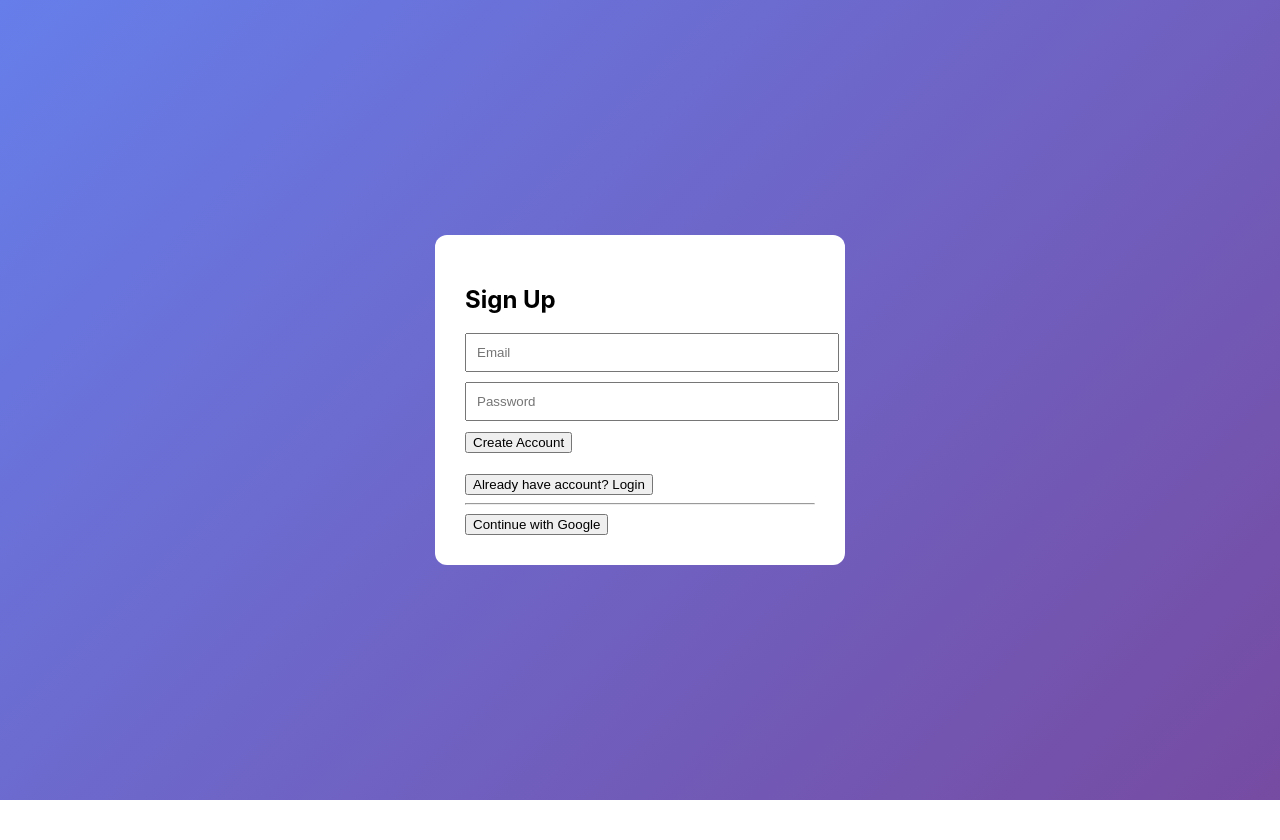
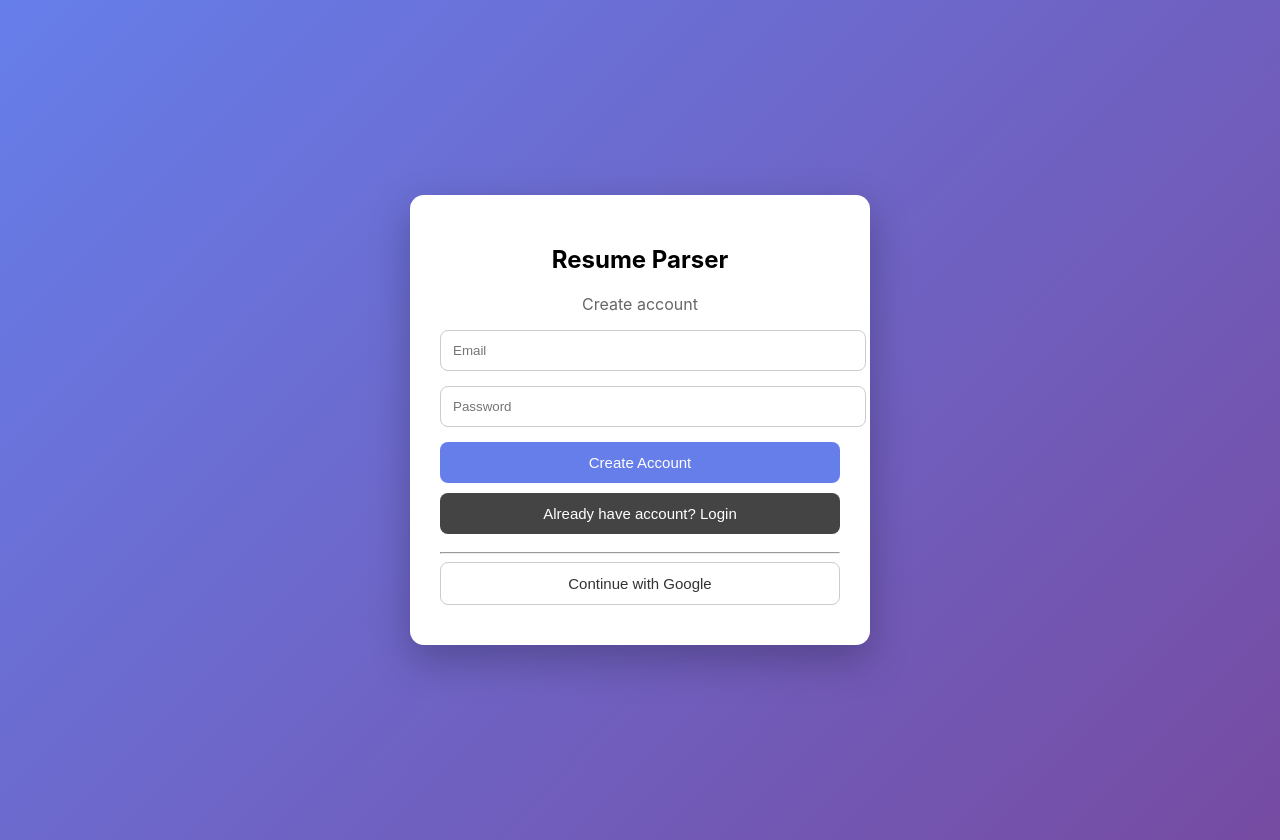
Before and after one commit to UzmaSaiyed/resume-parser-nlp, a React (Create React App) app in the folder frontend/: page / in a window 1280 px wide. Before the commit the page ends 800 px from the top, so only its background shows below. Built offline with nearby package versions, Linux system fonts and the light colour scheme; no server answers.

Commit message:
Final design changes

```diff
--- a/frontend/src/App.js
+++ b/frontend/src/App.js
@@ -15,7 +15,7 @@ function App() {
 
   // resume parser
   const [resume, setResume] = useState("");
-  const [resumeFile, setResumeFile] = useState(null);   // ⭐ NEW
+  const [resumeFile, setResumeFile] = useState(null);
   const [jobDesc, setJobDesc] = useState("");
   const [result, setResult] = useState(null);
 
@@ -31,19 +31,13 @@ function App() {
       }
     );
 
-    return () => {
-      authListener.subscription.unsubscribe();
-    };
+    return () => authListener.subscription.unsubscribe();
   }, []);
 
   // ---------------- SIGN UP ----------------
   const handleSignup = async () => {
     const { error } = await supabase.auth.signUp({ email, password });
-
-    if (error) {
-      alert(error.message);
-      return;
-    }
+    if (error) return alert(error.message);
 
     alert("Signup successful! Please login.");
     setIsSignup(false);
@@ -51,18 +45,13 @@ function App() {
 
   // ---------------- LOGIN ----------------
   const handleLogin = async () => {
-    const { error } = await supabase.auth.signInWithPassword({
-      email,
-      password,
-    });
+    const { error } = await supabase.auth.signInWithPassword({ email, password });
     if (error) alert(error.message);
   };
 
   // ---------------- GOOGLE LOGIN ----------------
   const handleGoogleLogin = async () => {
-    const { error } = await supabase.auth.signInWithOAuth({
-      provider: "google",
-    });
+    const { error } = await supabase.auth.signInWithOAuth({ provider: "google" });
     if (error) alert(error.message);
   };
 
@@ -75,10 +64,8 @@ function App() {
   // ---------------- RESUME PARSER ----------------
   const handleSubmit = async () => {
     try {
-
       let response;
 
-      // ⭐ IF FILE SELECTED → SEND FILE
       if (resumeFile) {
         const formData = new FormData();
         formData.append("resume_file", resumeFile);
@@ -86,15 +73,9 @@ function App() {
 
         response = await fetch(
           "https://resume-parser-backend-t1g0.onrender.com/parse",
-          {
-            method: "POST",
-            body: formData,
-          }
+          { method: "POST", body: formData }
         );
-      }
-
-      // ⭐ ELSE SEND TEXT
-      else {
+      } else {
         response = await fetch(
           "https://resume-parser-backend-t1g0.onrender.com/parse",
           {
@@ -117,29 +98,60 @@ function App() {
     }
   };
 
+  // ⭐ COMMON PAGE STYLE
+  const pageStyle = {
+    minHeight: "100vh",
+    background: "linear-gradient(135deg,#667eea,#764ba2)",
+    display: "flex",
+    justifyContent: "center",
+    alignItems: "center",
+    padding: "20px"
+  };
+
+  const cardStyle = {
+    background: "#fff",
+    width: "100%",
+    maxWidth: "800px",
+    padding: "30px",
+    borderRadius: "14px",
+    boxShadow: "0 15px 40px rgba(0,0,0,0.25)"
+  };
+
+  const inputStyle = {
+    width: "100%",
+    padding: "12px",
+    marginBottom: "15px",
+    borderRadius: "8px",
+    border: "1px solid #ccc"
+  };
+
+  const buttonStyle = {
+    width: "100%",
+    padding: "12px",
+    background: "#667eea",
+    color: "white",
+    border: "none",
+    borderRadius: "8px",
+    fontSize: "15px",
+    cursor: "pointer",
+    marginBottom: "10px"
+  };
+
   // ---------------- AUTH UI ----------------
   if (!session) {
     return (
-      <div style={{
-        minHeight: "100vh",
-        background: "linear-gradient(135deg, #667eea, #764ba2)",
-        display: "flex",
-        justifyContent: "center",
-        alignItems: "center"
-      }}>
-        <div style={{
-          background: "white",
-          padding: "30px",
-          borderRadius: "12px",
-          width: "350px"
-        }}>
-          <h2>{isSignup ? "Sign Up" : "Login"}</h2>
+      <div style={pageStyle}>
+        <div style={{...cardStyle, maxWidth:"400px"}}>
+          <h2 style={{textAlign:"center"}}>Resume Parser</h2>
+          <p style={{textAlign:"center", color:"#666"}}>
+            {isSignup ? "Create account" : "Login to continue"}
+          </p>
 
           <input
             placeholder="Email"
             value={email}
             onChange={(e)=>setEmail(e.target.value)}
-            style={{width:"100%", padding:"10px", marginBottom:"10px"}}
+            style={inputStyle}
           />
 
           <input
@@ -147,24 +159,28 @@ function App() {
             placeholder="Password"
             value={password}
             onChange={(e)=>setPassword(e.target.value)}
-            style={{width:"100%", padding:"10px", marginBottom:"10px"}}
+            style={inputStyle}
           />
 
-          {isSignup ?
-            <button onClick={handleSignup}>Create Account</button>
-            :
-            <button onClick={handleLogin}>Login</button>
+          {isSignup
+            ? <button style={buttonStyle} onClick={handleSignup}>Create Account</button>
+            : <button style={buttonStyle} onClick={handleLogin}>Login</button>
           }
 
-          <br/><br/>
-
-          <button onClick={()=>setIsSignup(!isSignup)}>
-            {isSignup ? "Already have account? Login" : "New user? Sign Up"}
+          <button
+            style={{...buttonStyle, background:"#444"}}
+            onClick={()=>setIsSignup(!isSignup)}
+          >
+            {isSignup ? "Already have account? Login"
+                      : "New user? Sign Up"}
           </button>
 
           <hr/>
 
-          <button onClick={handleGoogleLogin}>
+          <button
+            style={{...buttonStyle, background:"#fff", color:"#333", border:"1px solid #ccc"}}
+            onClick={handleGoogleLogin}
+          >
             Continue with Google
           </button>
         </div>
@@ -174,51 +190,60 @@ function App() {
 
   // ---------------- MAIN APP ----------------
   return (
-    <div style={{padding:"30px"}}>
+    <div style={pageStyle}>
+      <div style={cardStyle}>
         <h2>Resume Parser</h2>
-      <p>Logged in as {session.user.email}</p>
-      <button onClick={handleLogout}>Logout</button>
+        <p style={{color:"#555"}}>
+          Logged in as <b>{session.user.email}</b>
+        </p>
+        <button style={{...buttonStyle, background:"#e53e3e", width:"120px"}}
+          onClick={handleLogout}>
+          Logout
+        </button>
 
         <hr/>
 
-      {/* TEXT OPTION */}
-      <h3>Paste Resume Text</h3>
+        <h3>📄 Paste Resume Text</h3>
         <textarea
           rows="5"
           value={resume}
           onChange={(e)=>setResume(e.target.value)}
-        style={{width:"100%", marginBottom:"10px"}}
+          style={inputStyle}
         />
 
-      {/* FILE OPTION */}
         <h3>OR Upload Resume PDF</h3>
         <input
           type="file"
           accept=".pdf"
           onChange={(e)=>setResumeFile(e.target.files[0])}
+          style={{marginBottom:"20px"}}
         />
 
-      <hr/>
-
-      <h3>Job Description</h3>
+        <h3>🧾 Job Description</h3>
         <textarea
           rows="4"
           value={jobDesc}
           onChange={(e)=>setJobDesc(e.target.value)}
-        style={{width:"100%"}}
+          style={inputStyle}
         />
 
-      <br/><br/>
-
-      <button onClick={handleSubmit}>Parse Resume</button>
+        <button style={buttonStyle} onClick={handleSubmit}>
+          🔍 Parse Resume
+        </button>
 
         {result && (
-        <div style={{marginTop:"20px"}}>
+          <div style={{
+            marginTop:"25px",
+            padding:"15px",
+            background:"#f7fafc",
+            borderRadius:"10px"
+          }}>
             <h3>Result</h3>
-          <p>Skills: {result.skills_found.join(", ")}</p>
-          <p>Match %: {result.match_percentage}</p>
+            <p><b>Skills:</b> {result.skills_found.join(", ")}</p>
+            <p><b>Match %:</b> {result.match_percentage}</p>
           </div>
         )}
+      </div>
     </div>
   );
 }
```
Lines whose indentation alone changed are shown as unchanged.
